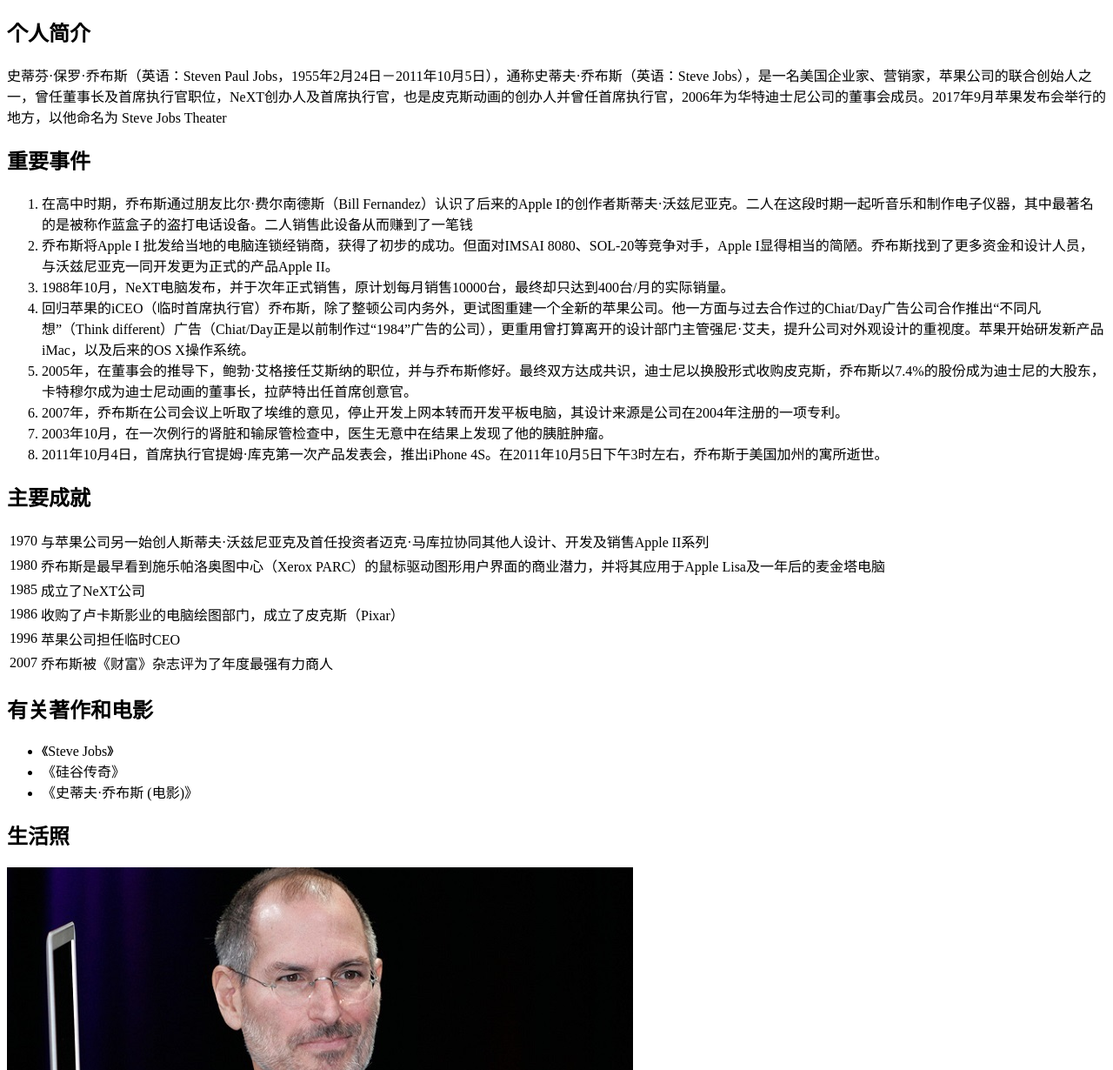
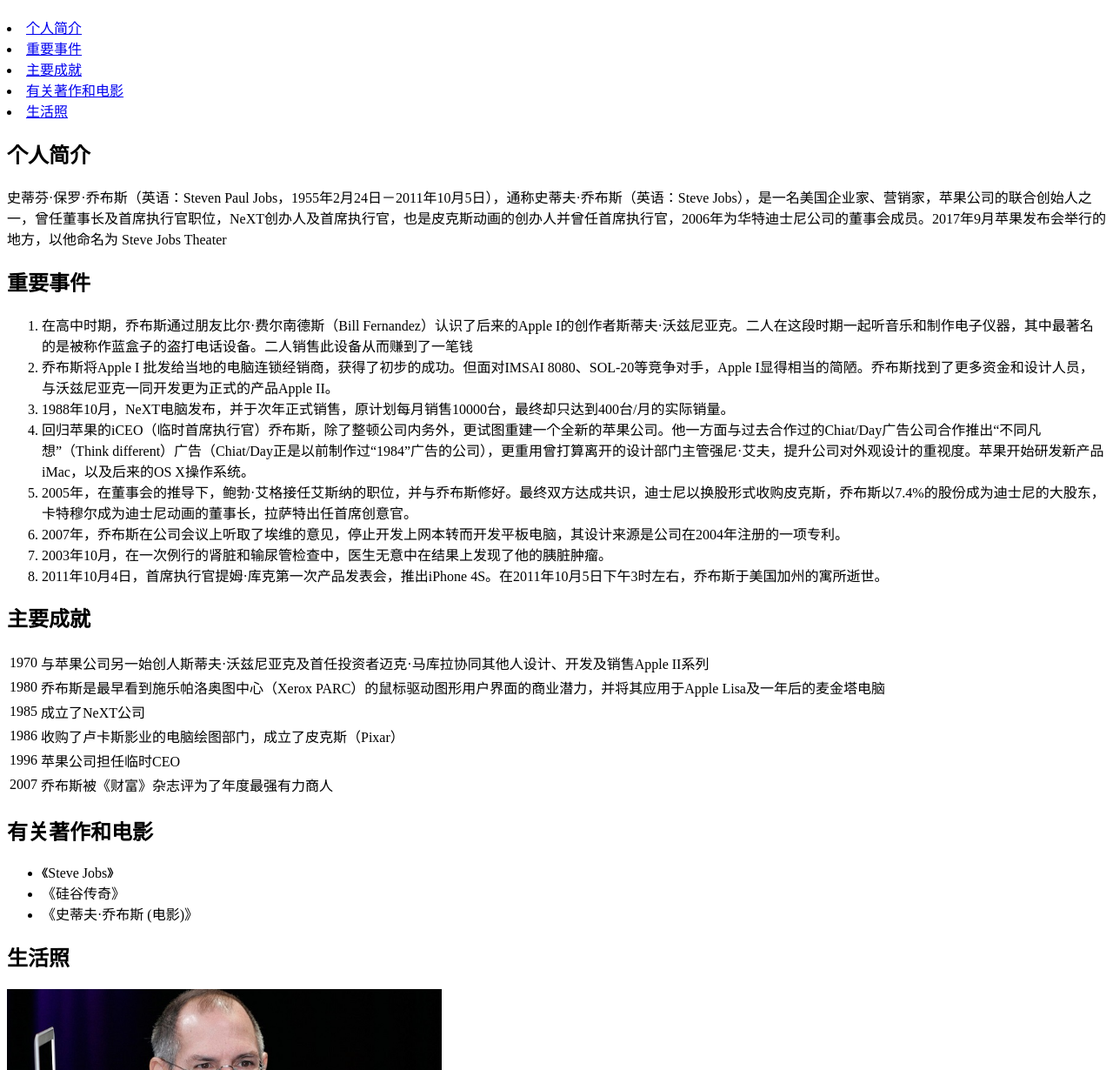
Before and after one commit to xuansining/stevejobs, a plain HTML site: page index.html in a window 1280 px wide. Shown: the part 70-1300 px from the top of the page at 87% size. Drawn offline with Linux system fonts and the light colour scheme.

Commit message:
兼容了手机

```diff
--- a/index.html
+++ b/index.html
@@ -3,17 +3,26 @@
 
 <head>
     <meta charset="UTF-8">
-    <meta name="viewport" content="width=device-width, initial-scale=1.0">
+    <meta name="viewport"
+        content="width=device-width, initial-scale=1.0, minimum-scale=1.0, maximum-scale=1.0, user-scalable=no">
     <title>htmlDemo</title>
 </head>
 
 <body>
     <h1>史蒂夫·乔布斯</h1>
-    <h2>个人简介</h2>
+    <u class="">
+        <li><a href="#self"> 个人简介</a></li>
+        <li><a href="#events"> 重要事件</a></li>
+        <li><a href="#awards"> 主要成就</a></li>
+        <li><a href="#movies"> 有关著作和电影</a></li>
+        <li><a href="#pic"> 生活照</a></li>
+    </u>
+
+    <h2 id="self">个人简介</h2>
     <p>史蒂芬·保罗·乔布斯（英语：Steven Paul Jobs，1955年2月24日－2011年10月5日），通称史蒂夫·乔布斯（英语：Steve
         Jobs），是一名美国企业家、营销家，苹果公司的联合创始人之一，曾任董事长及首席执行官职位，NeXT创办人及首席执行官，也是皮克斯动画的创办人并曾任首席执行官，2006年为华特迪士尼公司的董事会成员。2017年9月苹果发布会举行的地方，以他命名为
         Steve Jobs Theater </p>
-    <h2>重要事件</h2>
+    <h2 id="events">重要事件</h2>
     <ol>
         <li>在高中时期，乔布斯通过朋友比尔·费尔南德斯（Bill Fernandez）认识了后来的Apple
             I的创作者斯蒂夫·沃兹尼亚克。二人在这段时期一起听音乐和制作电子仪器，其中最著名的是被称作蓝盒子的盗打电话设备。二人销售此设备从而赚到了一笔钱</li>
@@ -29,7 +38,7 @@
         <li>2003年10月，在一次例行的肾脏和输尿管检查中，医生无意中在结果上发现了他的胰脏肿瘤。</li>
         <li>2011年10月4日，首席执行官提姆·库克第一次产品发表会，推出iPhone 4S。在2011年10月5日下午3时左右，乔布斯于美国加州的寓所逝世。</li>
     </ol>
-    <h2>主要成就</h2>
+    <h2 id="awards">主要成就</h2>
     <table>
         <tr>
             <td>1970</td>
@@ -56,16 +65,22 @@
             <td> 乔布斯被《财富》杂志评为了年度最强有力商人</td>
         </tr>
     </table>
-    <h2>有关著作和电影</h2>
+    <h2 id="movies">有关著作和电影</h2>
     <ul>
         <li>《Steve Jobs》</li>
         <li>《硅谷传奇》</li>
         <li>《史蒂夫·乔布斯 (电影)》</li>
     </ul>
-    <h2>生活照</h2>
-    <img src="/images/1.jpg" alt="">
-    <img src="/images/2.jpg" alt="">
-    <img src="/images/3.jpg" alt="">
+    <h2 id="pic">生活照</h2>
+    <div style="width: 500px ;max-width: 100%;"><a href="/images/1.jpg" target="_blank"><img style="max-width: 100%;"
+                src="/images/1.jpg" alt=""></a>
+    </div>
+    <div style="width: 500px ;max-width: 100%;"><a href="/images/2.jpg" target="_blank"><img style="max-width: 100%;"
+                src="/images/2.jpg" alt=""></a>
+    </div>
+    <div style="width: 500px ;max-width: 100%;"><a href="/images/3.jpg" target="_blank"><img style="max-width: 100%;"
+                src="/images/3.jpg" alt=""></a>
+    </div>
 </body>
 
 </html>
```
